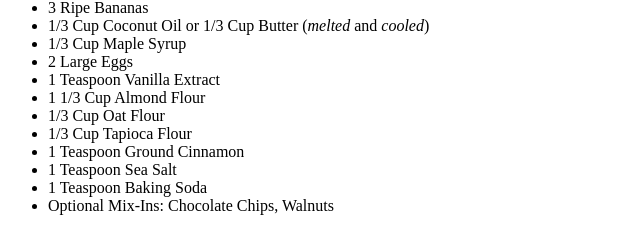
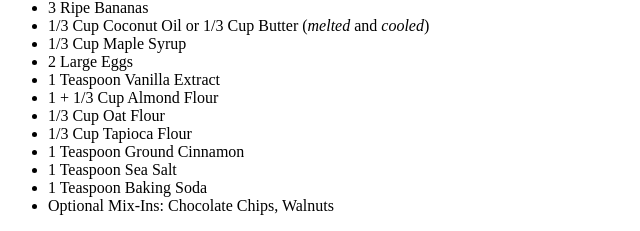
Before and after one commit to LibniVazquez/odin-recipes-, a plain HTML site: page recipes/bananabread.html in a window 1280 px wide. Shown: the part 1331-1562 px from the top of the page, 0-640 px from the left. Drawn offline with Linux system fonts and the light colour scheme.

```diff
--- a/recipes/bananabread.html
+++ b/recipes/bananabread.html
@@ -30,7 +30,7 @@
             <li>1/3 Cup Maple Syrup</li>
             <li>2 Large Eggs</li>
             <li>1 Teaspoon Vanilla Extract</li>
-            <li>1 1/3 Cup Almond Flour</li>
+            <li>1 + 1/3 Cup Almond Flour</li>
             <li>1/3 Cup Oat Flour</li>
             <li>1/3 Cup Tapioca Flour</li>
             <li>1 Teaspoon Ground Cinnamon</li>
```
